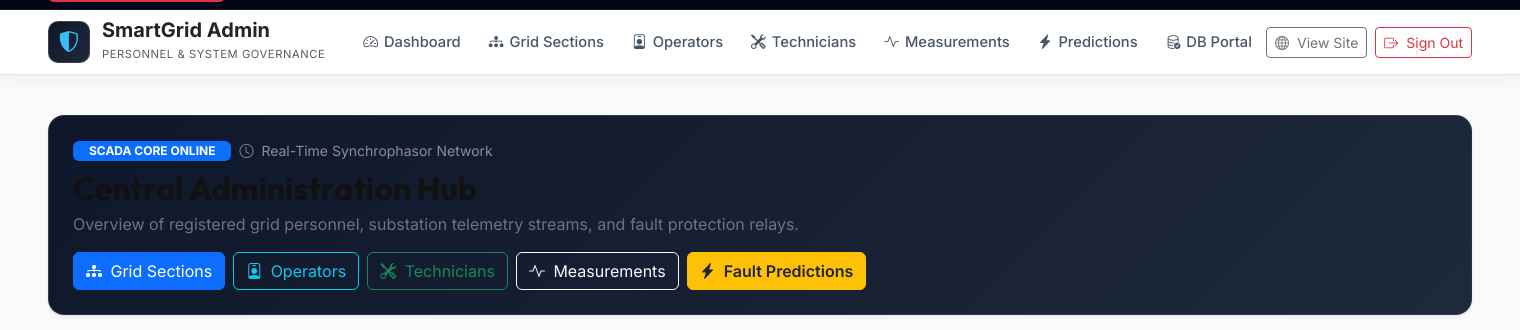
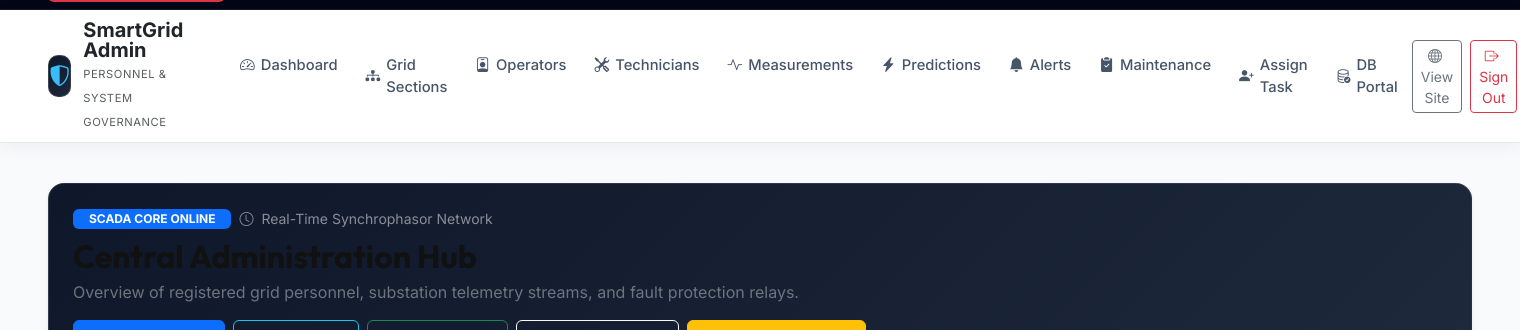
Before and after one commit to VishnuSuresh0204/Smart-Grid-Fault-Detection-System, a Django app: template templates/ADMIN/home.html in a window 1520 px wide. Shown: the part 23-353 px from the top of the page. Run offline with Django 5.2, Linux system fonts and the light colour scheme; the template is opened without the code that fills it, so the values that code supplies are empty; some libraries are stand-ins or nearby versions.

Commit message:
Update templates/ADMIN/commen.html

```diff
--- a/templates/ADMIN/commen.html
+++ b/templates/ADMIN/commen.html
@@ -200,6 +200,21 @@
             </a>
           </li>
           <li class="nav-item">
+            <a class="admin-nav-link" href="/fault_alert_history">
+              <i class="bi bi-bell-fill"></i> Alerts
+            </a>
+          </li>
+          <li class="nav-item">
+            <a class="admin-nav-link" href="/maintenance_records">
+              <i class="bi bi-clipboard2-check-fill"></i> Maintenance
+            </a>
+          </li>
+          <li class="nav-item">
+            <a class="admin-nav-link" href="/assign_maintenance">
+              <i class="bi bi-person-plus-fill"></i> Assign Task
+            </a>
+          </li>
+          <li class="nav-item">
             <a class="admin-nav-link" href="/admin/" target="_blank">
               <i class="bi bi-database-check"></i> DB Portal
             </a>
```
